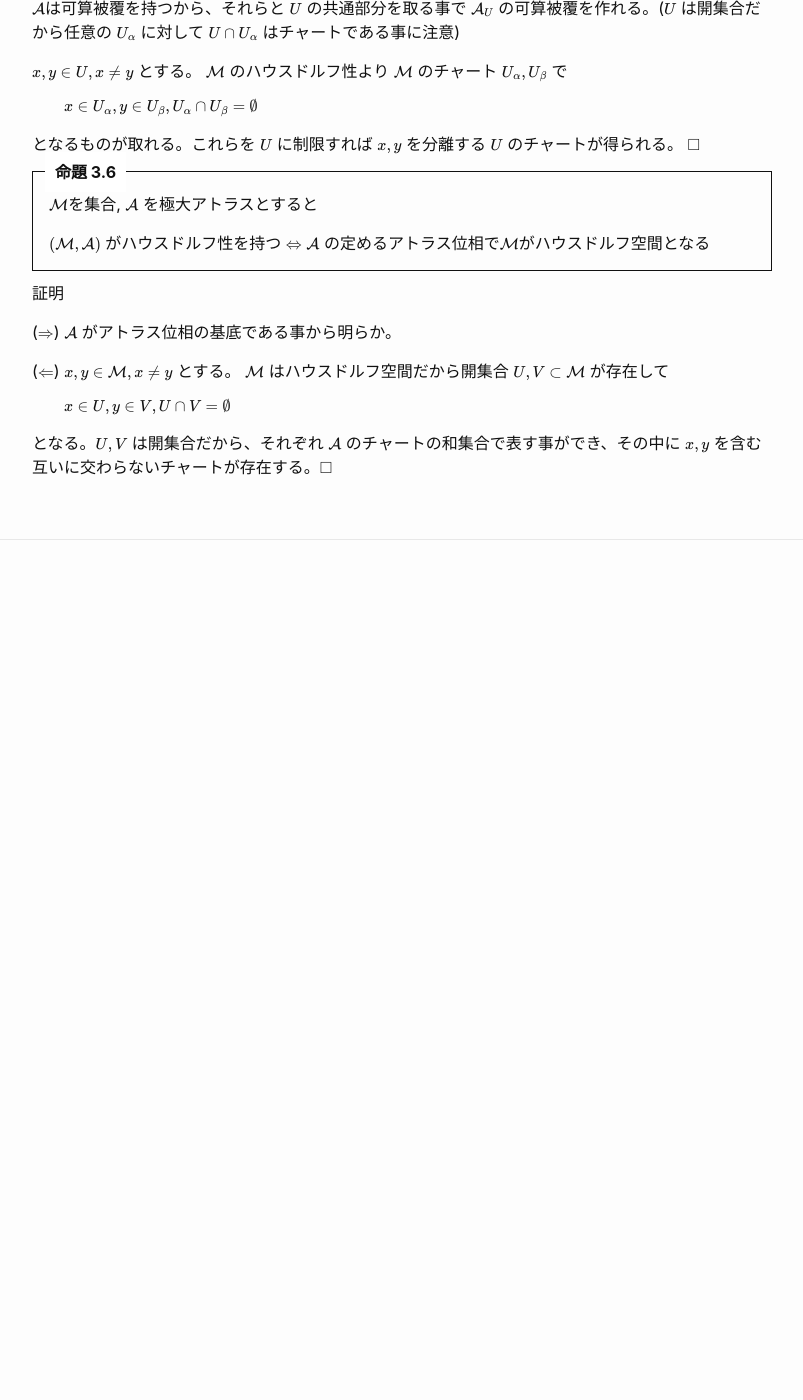
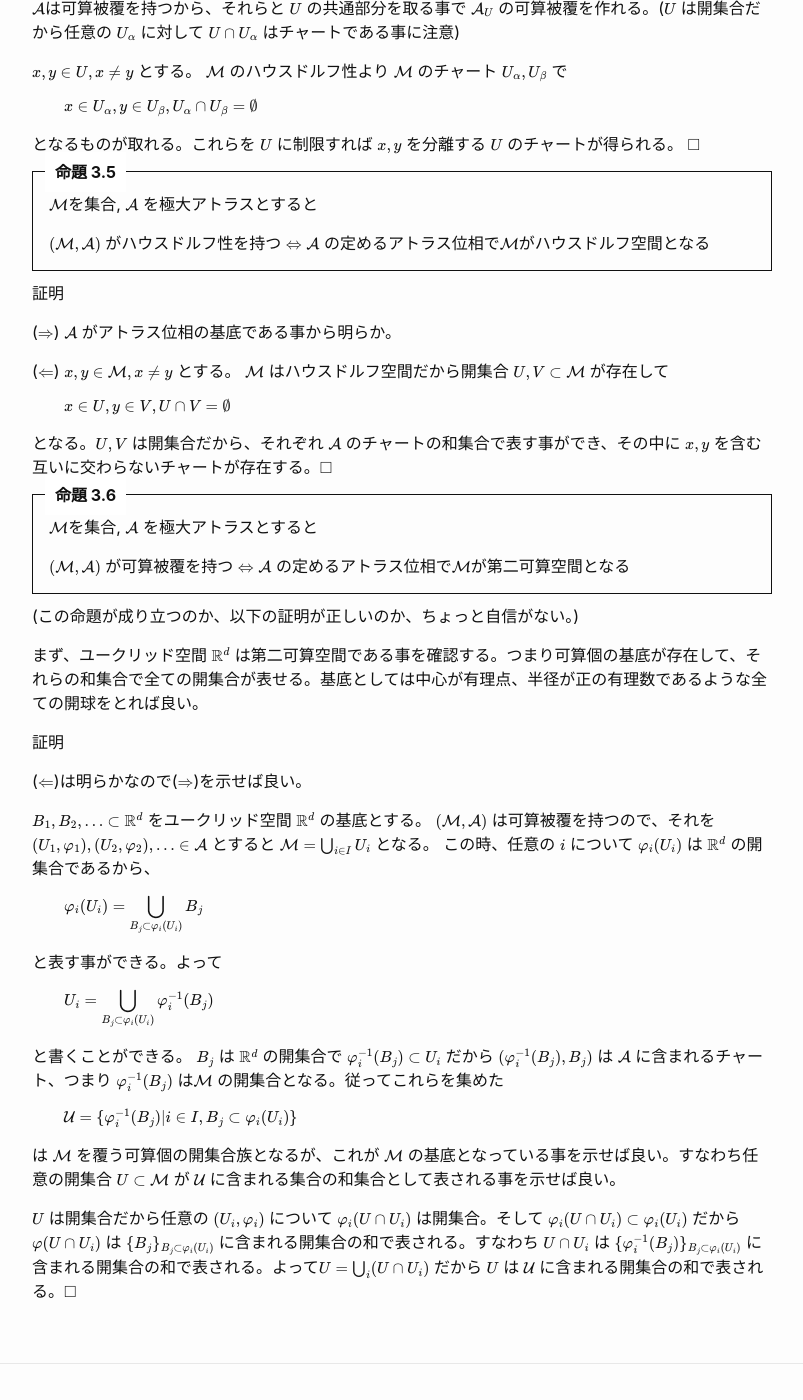
Before and after one commit to nineties/manifold-optimization, a Jekyll site: the page built from topology.md, in a window 1280 px wide and 1400 px high, scrolled down 2244 px. Shown: the whole window, without its empty margins (238-1041 px from the left). Built offline with Jekyll 4.4.1, drawn with Linux system fonts in a browser that asks for light colours; our own code applies the rules of GitHub Pages for plain Markdown files; before the commit the page ends 2874 px from its top, so only the background shows below that; some of the changed text lies outside the part shown.

Commit message:
manifold is second countable

```diff
--- a/topology.md
+++ b/topology.md
@@ -90,7 +90,7 @@ $U$ がアトラス $\mathcal{B}$ について条件を満たすとする。こ
 
 である。ただし、$\beta$ に関しての和は $\mathcal{B}$ の全てのチャートに対して取る。
 
-ここで仮定より $\varphi_\beta(U\cap U_\beta)$ は開集合、 $\mathcal{B}\subset\mathcal{A}$ より $\varphi_\beta(U_\alpha\cap U_\beta$ も開集合。よってこれらの共通部分も開集合であり、その微分同相写像 $\varphi_\alpha\circ\varphi_\beta^{-1}$ での逆像も開集合。そしてそれらの和集合は開集合。以上より $\varphi_\alpha(U\cap U_\alpha)$ も開集合となる。 $\square$
+ここで仮定より $\varphi_\beta(U\cap U_\beta)$ は開集合、 $\mathcal{B}\subset\mathcal{A}$ より $\varphi_\beta(U_\alpha\cap U_\beta)$ も開集合。よってこれらの共通部分も開集合であり、その微分同相写像 $\varphi_\alpha\circ\varphi_\beta^{-1}$ での逆像も開集合。そしてそれらの和集合は開集合。以上より $\varphi_\alpha(U\cap U_\alpha)$ も開集合となる。 $\square$
 
 <div class="box" markdown=1>
 <div class="title"> 命題 3.4 </div>
@@ -115,7 +115,7 @@ $x,y\in U,x\neq y$ とする。 $\mathcal{M}$ のハウスドルフ性より $\m
 となるものが取れる。これらを $U$ に制限すれば $x,y$ を分離する $U$ のチャートが得られる。 $\square$
 
 <div class="box" markdown=1>
-<div class="title"> 命題 3.6 </div>
+<div class="title"> 命題 3.5 </div>
 $\mathcal{M}$を集合, $\mathcal{A}$ を極大アトラスとすると
 
 $(\mathcal{M},\mathcal{A})$ がハウスドルフ性を持つ $\Leftrightarrow$ $\mathcal{A}$ の定めるアトラス位相で$\mathcal{M}$がハウスドルフ空間となる
@@ -132,3 +132,40 @@ $x,y\in\mathcal{M},x\neq y$ とする。 $\mathcal{M}$ はハウスドルフ空
 \\[ x\in U,y\in V,U\cap V=\emptyset \\]
 
 となる。$U,V$ は開集合だから、それぞれ $\mathcal{A}$ のチャートの和集合で表す事ができ、その中に $x,y$ を含む互いに交わらないチャートが存在する。$\square$
+
+
+<div class="box" markdown=1>
+<div class="title"> 命題 3.6 </div>
+$\mathcal{M}$を集合, $\mathcal{A}$ を極大アトラスとすると
+
+$(\mathcal{M},\mathcal{A})$ が可算被覆を持つ $\Leftrightarrow$ $\mathcal{A}$ の定めるアトラス位相で$\mathcal{M}$が第二可算空間となる
+</div>
+
+(この命題が成り立つのか、以下の証明が正しいのか、ちょっと自信がない。)
+
+まず、ユークリッド空間 $\mathbb{R}^d$ は第二可算空間である事を確認する。つまり可算個の基底が存在して、それらの和集合で全ての開集合が表せる。基底としては中心が有理点、半径が正の有理数であるような全ての開球をとれば良い。
+
+証明
+
+($\Leftarrow$)は明らかなので($\Rightarrow$)を示せば良い。
+
+$B_1,B_2,\ldots\subset\mathbb{R}^d$ をユークリッド空間 $\mathbb{R}^d$ の基底とする。
+$(\mathcal{M},\mathcal{A})$ は可算被覆を持つので、それを $(U_1,\varphi_1),(U_2,\varphi_2),\ldots\in\mathcal{A}$ とすると $\mathcal{M}=\bigcup_{i\in I} U_i$ となる。
+この時、任意の $i$ について $\varphi_i(U_i)$ は $\mathbb{R}^d$ の開集合であるから、
+
+\\[ \varphi_i(U_i)=\bigcup_{B_j\subset\varphi_i(U_i)}B_j \\]
+
+と表す事ができる。よって
+
+\\[
+U_i = \bigcup_{B_j\subset\varphi_i(U_i)}\varphi_i^{-1}(B_j)
+\\]
+
+と書くことができる。
+$B_j$ は $\mathbb{R}^d$ の開集合で $\varphi^{-1}_i(B_j)\subset U_i$ だから $(\varphi^{-1}_i(B_j), B_j)$ は $\mathcal{A}$ に含まれるチャート、つまり $\varphi^{-1}_i(B_j)$ は$\mathcal{M}$ の開集合となる。従ってこれらを集めた
+
+\\[ \mathcal{U}=\\{\varphi^{-1}_i(B_j)\|i\in I,B_j\subset\varphi_i(U_i)\\} \\]
+
+は $\mathcal{M}$ を覆う可算個の開集合族となるが、これが $\mathcal{M}$ の基底となっている事を示せば良い。すなわち任意の開集合 $U\subset\mathcal{M}$ が $\mathcal{U}$ に含まれる集合の和集合として表される事を示せば良い。
+
+$U$ は開集合だから任意の $(U_i,\varphi_i)$ について $\varphi_i(U\cap U_i)$ は開集合。そして $\varphi_i(U\cap U_i)\subset\varphi_i(U_i)$ だから$\varphi(U\cap U_i)$ は $\\{B_j\\}_{B_j\subset\varphi_i(U_i)}$ に含まれる開集合の和で表される。すなわち $U\cap U\_i$ は $\\{\varphi\_i^{-1}(B\_j)\\}\_{B\_j\subset\varphi_i(U_i)}$ に含まれる開集合の和で表される。よって$U=\bigcup_i(U\cap U_i)$ だから $U$ は $\mathcal{U}$ に含まれる開集合の和で表される。$\square$
```
